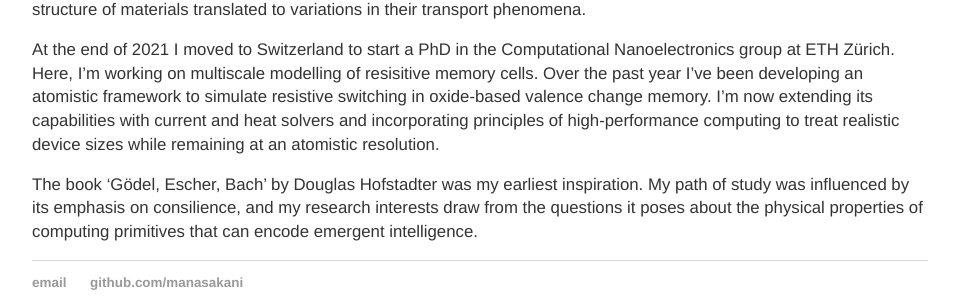
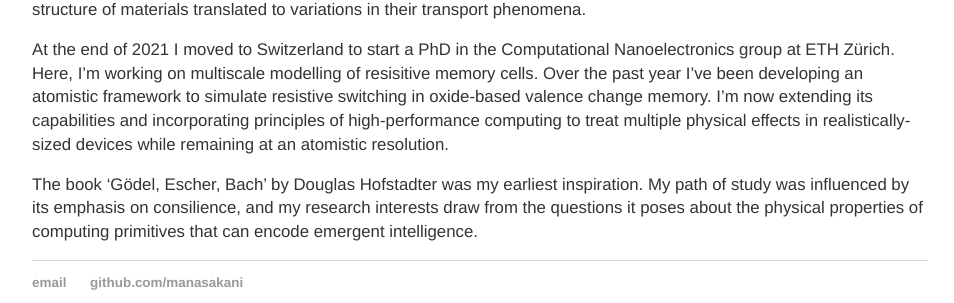
Before and after one commit to manasakani/manaskani.github.io, a Jekyll site: the page built from about/index.md, in a window 1280 px wide. Shown: the part 353-656 px from the top of the page, without its empty margins (160-1114 px from the left). Built offline with Jekyll 4.4.1, drawn with Linux system fonts in a browser that asks for light colours.

Commit message:
Update index.md

```diff
--- a/about/index.md
+++ b/about/index.md
@@ -7,6 +7,6 @@ title: About
 
 Originally from Toronto, Canada, I did my Bachelor's degree in Nanotechnology Engineering at the University of Waterloo with a focus on physics and nanoelectronics. My undergrad research projects at Waterloo shared the general theme of 'implementing physics in code'; in my third year I wrote a code which solved for current across lasers built from semiconductor heterostructures, and used stochastic global optimization methods to search for heterostructures with improved lasing potential. I continued in the area of device physics for my Masters', exploring ways to modulate the material properties of opto/electronic devices to tailor current flow through them. My 'computational setup' for this work was a combination of ab-initio materials modelling codes for electronic structure calculations, and a custom quantum transport solver. I developed/connected these codes and used them to understand how specific changes in the atomic structure of materials translated to variations in their transport phenomena.
 
-At the end of 2021 I moved to Switzerland to start a PhD in the Computational Nanoelectronics group at ETH Zürich. Here, I'm working on multiscale modelling of resisitive memory cells. Over the past year I've been developing an atomistic framework to simulate resistive switching in oxide-based valence change memory. I'm now extending its capabilities with current and heat solvers and incorporating principles of high-performance computing to treat realistic device sizes while remaining at an atomistic resolution.
+At the end of 2021 I moved to Switzerland to start a PhD in the Computational Nanoelectronics group at ETH Zürich. Here, I'm working on multiscale modelling of resisitive memory cells. Over the past year I've been developing an atomistic framework to simulate resistive switching in oxide-based valence change memory. I'm now extending its capabilities and incorporating principles of high-performance computing to treat multiple physical effects in realistically-sized devices while remaining at an atomistic resolution.
 
 The book 'Gödel, Escher, Bach' by Douglas Hofstadter was my earliest inspiration. My path of study was influenced by its emphasis on consilience, and my research interests draw from the questions it poses about the physical properties of computing primitives that can encode emergent intelligence.
```
